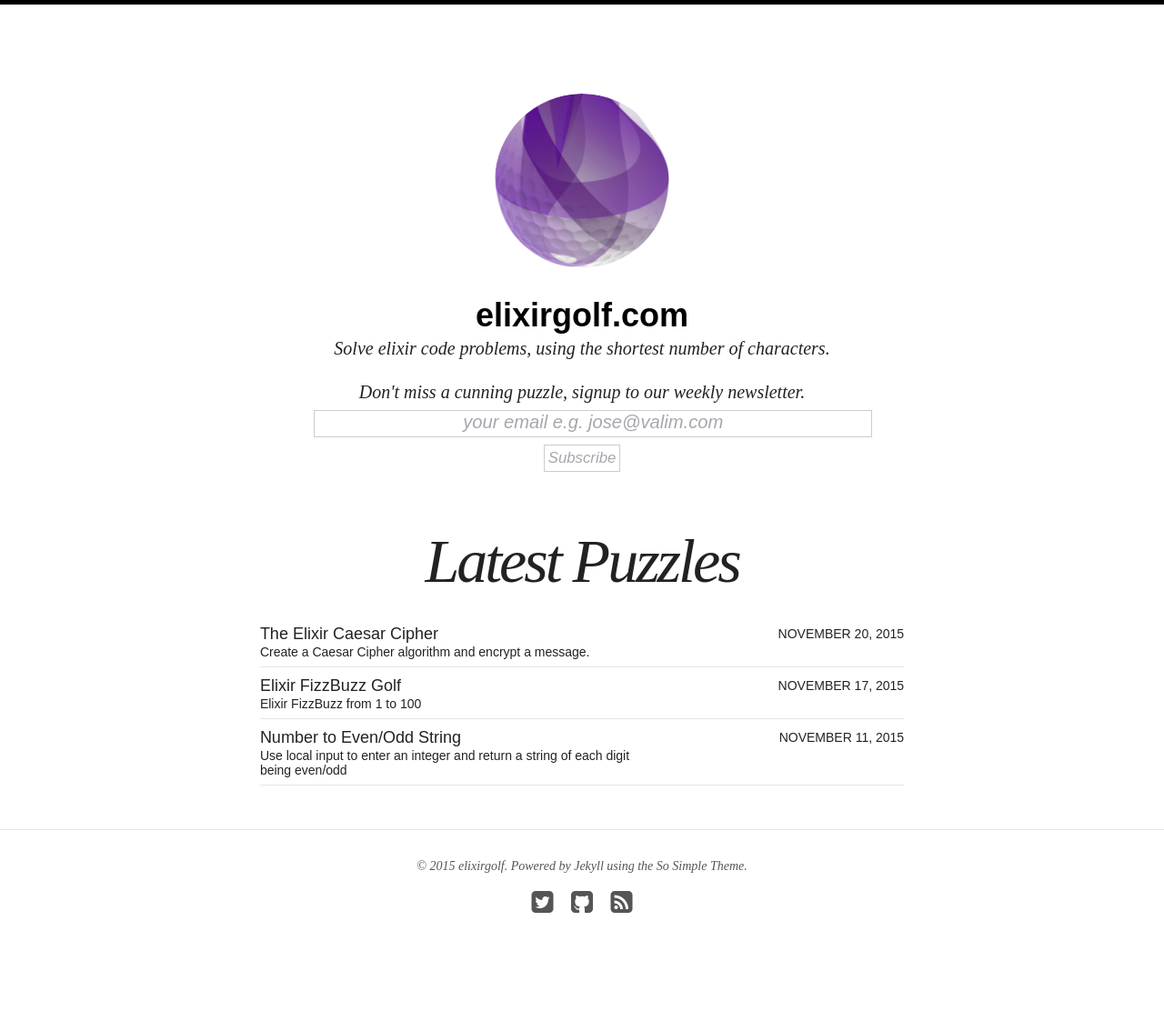
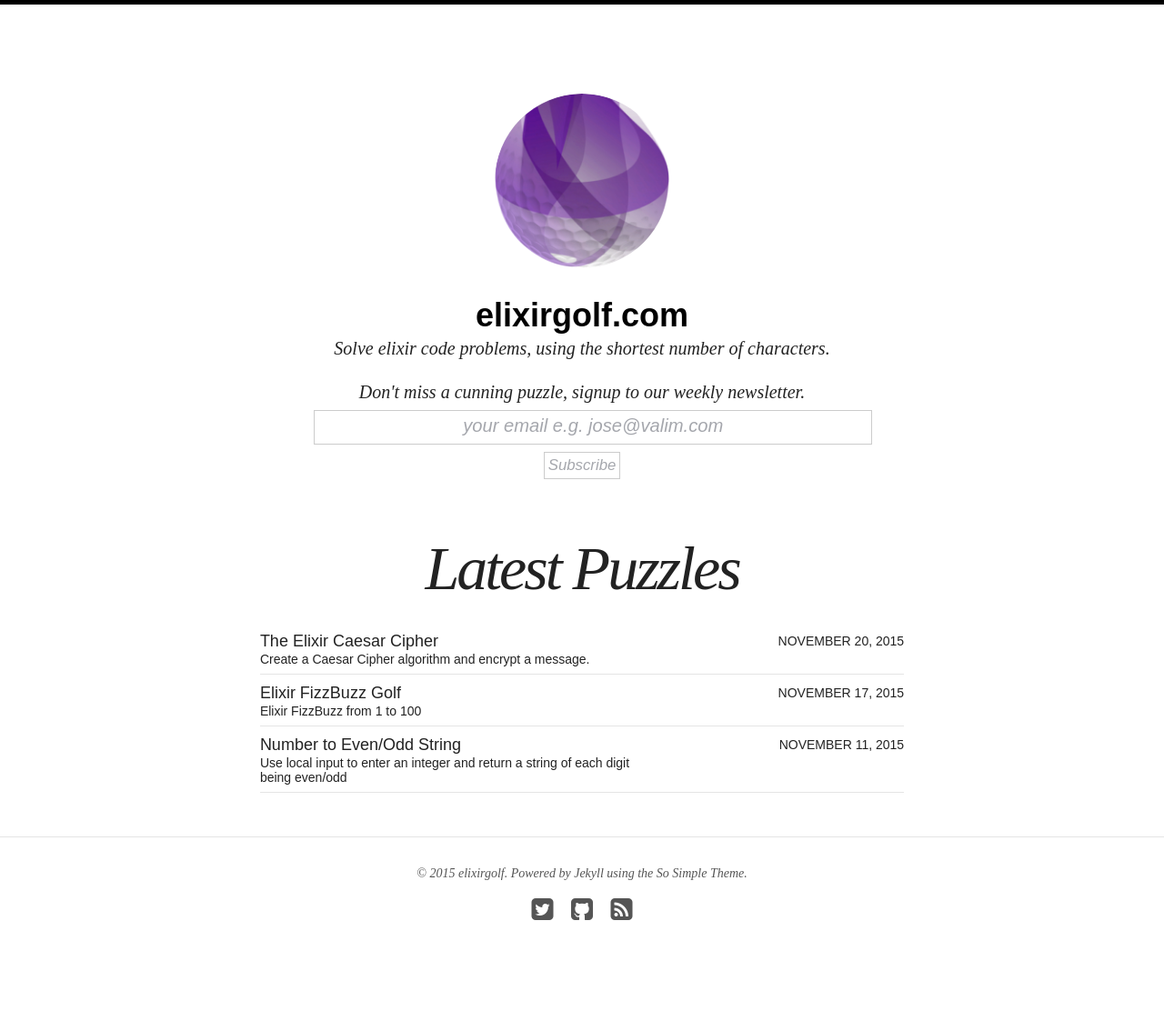
Before and after one commit to emson/elixirgolf, a Jekyll site: the page built from index.html, in a window 1280 px wide. Shown: the whole page at 91% size. Built offline with Jekyll 4.4.1, drawn with Linux system fonts in a browser that asks for light colours; nearby versions of some CDN libraries; comment, search, counter and statistics services are not loaded.

Commit message:
Fix form line height

```diff
--- a/_includes/email-form.html
+++ b/_includes/email-form.html
@@ -15,11 +15,13 @@
   padding:8px;
   text-indent:2%;
 }
+
 ::-webkit-input-placeholder { font-size:1.2em;font-style:italic;font-weight;bold;color:#A5A7AD;}
 ::-moz-placeholder {font-size:1.2em;font-style:italic;font-weight;bold;color:#A5A7AD;} /* firefox 19+ */
 :-ms-input-placeholder {font-size:1.2em;font-style:italic;font-weight;bold;color:#A5A7AD;} /* ie */
 input:-moz-placeholder {font-size:1.2em;font-style:italic;font-weight;bold;color:#A5A7AD;}
 input{font-size:1.2em;font-style:italic;font-weight;bold;color:#A5A7AD;text-align:center}
+#mc_embed_signup .mc-field-group input { line-height: 28px; }
 
 </style>
 <div id="mc_embed_signup">
```
